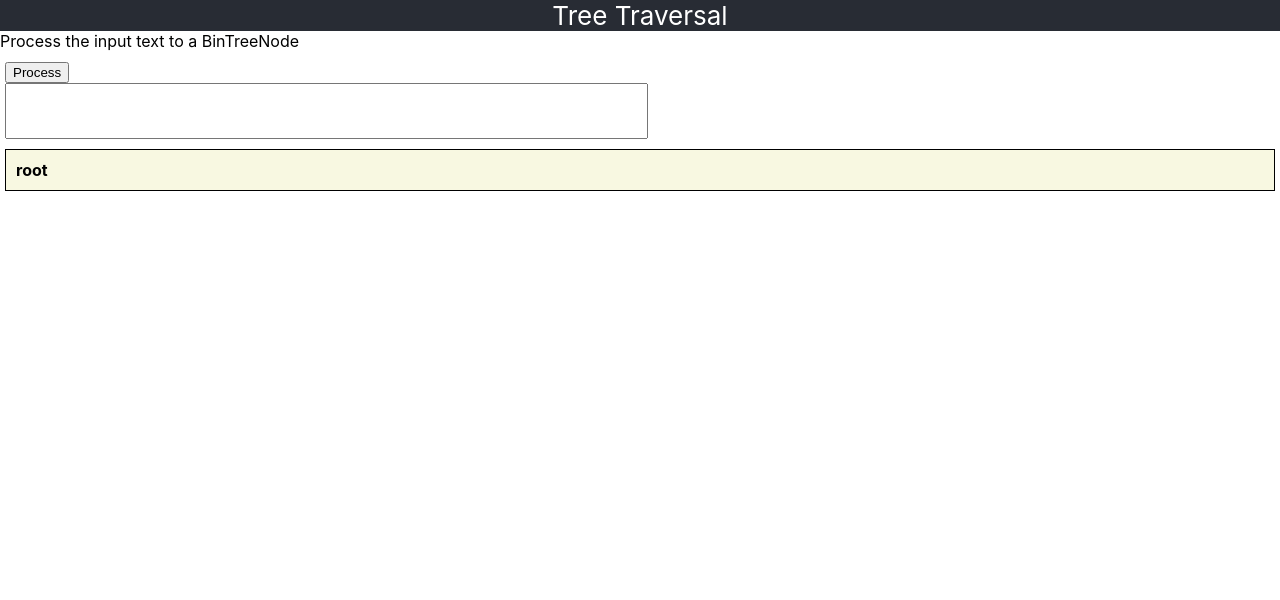
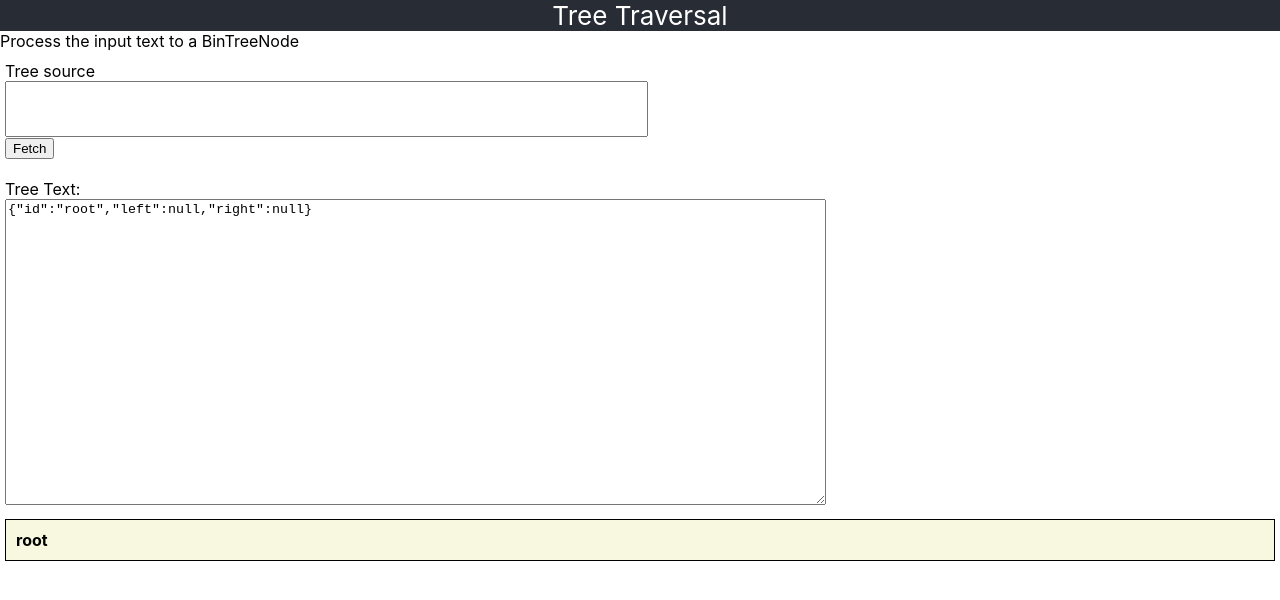
Before and after one commit to tocirml/array-to-tree, a React (Create React App) app: page / in a window 1280 px wide. Shown: the top 600 px of the page. Built offline with nearby package versions, Linux system fonts and the light colour scheme.

Commit message:
Add textArea component

```diff
--- a/src/components/Body.tsx
+++ b/src/components/Body.tsx
@@ -5,6 +5,7 @@ import { TreeInput } from './TreeInput';
 import { TreeOutput } from './TreeOutput';
 import './Body.scss';
 import { useAppStateContext } from '../store/AppState';
+import { TreeTextArea } from './TreeTextArea';
 
 interface BodyProps {
   appState: IAppState;
@@ -22,6 +23,10 @@ const BodyRenderer: React.FunctionComponent<BodyProps> = observer(props => {
     <main className="App-body">
       {props.appState!.bodyMessage}
       <TreeInput onChange={changeHandler} />
+      <TreeTextArea
+        onChange={changeHandler}
+        treeNode={props.appState.treeNode}
+      />
       <div className="OutputContainer">
         <TreeOutput treeNode={props.appState.treeNode} />
       </div>
--- a/src/components/TreeInput.tsx
+++ b/src/components/TreeInput.tsx
@@ -46,10 +46,11 @@ export class TreeInput extends React.Component<TreeInputProps, TreeInputState> {
   render() {
     return (
       <div>
-        <button onClick={this.convert}>Process</button>
+        <label htmlFor="array-input">Tree source</label>
         <br />
         <input
           type="text"
+          name="array-input"
           className="array-input"
           onChange={ev => {
             this.setState({
@@ -57,6 +58,8 @@ export class TreeInput extends React.Component<TreeInputProps, TreeInputState> {
             });
           }}
         />
+        <br />
+        <button onClick={this.convert}>Fetch</button>
       </div>
     );
   }
--- /dev/null
+++ b/src/components/TreeTextArea.scss
@@ -0,0 +1,3 @@
+.tree-text-area {
+  margin-top: 20px;
+}
--- a/src/components/TreeTextArea.tsx
+++ b/src/components/TreeTextArea.tsx
@@ -1,61 +1,24 @@
 import * as React from 'react';
 import { BinTreeNode } from '../models/TreeNode';
-import './TreeInput.scss';
+import './TreeTextArea.scss';
 
-export interface TreeInputProps {
+export interface TreeTextAreaProps {
   onChange: (newTreeNode: BinTreeNode) => void;
-}
-interface TreeInputState {
-  treeText: string;
+  treeNode: BinTreeNode;
 }
 
-export class TreeTextArea extends React.Component<
-  TreeInputProps,
-  TreeInputState
-> {
-  constructor(props: TreeInputProps) {
-    super(props);
-    this.state = {
-      treeText: '',
-    };
-  }
-
-  /**
-   * Converts array format binary tree notation to BinTreeNode data structure
-   * @param arrayFormat [id, leftChild, rightChild] for example [1, [2], [3, null, [5]]]
-   * @returns TreeNode format
-   * */
-  parseArrayToTree(arrayFormat: any[]): BinTreeNode {
-    // recursive solution to convert from array to json tree BinTreeNode
-    if (arrayFormat.length === 1) return { id: arrayFormat[0] };
-
-    return {
-      id: arrayFormat[0],
-      left: arrayFormat[1] ? this.parseArrayToTree(arrayFormat[1]) : null,
-      right: arrayFormat[2] ? this.parseArrayToTree(arrayFormat[2]) : null,
-    };
-  }
-
-  convert = () => {
-    let treeArrayFormat: any[] = JSON.parse(this.state.treeText);
-    this.props.onChange(this.parseArrayToTree(treeArrayFormat));
-  };
-
-  render() {
+export const TreeTextArea: React.FunctionComponent<TreeTextAreaProps> =
+  props => {
     return (
-      <div>
-        <button onClick={this.convert}>Process</button>
+      <div className="tree-text-area">
+        <label htmlFor="tree-text">Tree Text:</label>
         <br />
-        <input
-          type="text"
-          className="array-input"
-          onChange={ev => {
-            this.setState({
-              treeText: ev.target.value,
-            });
-          }}
-        />
+        <textarea
+          name="tree-text"
+          cols={100}
+          rows={20}
+          value={JSON.stringify(props.treeNode)}
+        ></textarea>
       </div>
     );
-  }
-}
+  };
```
